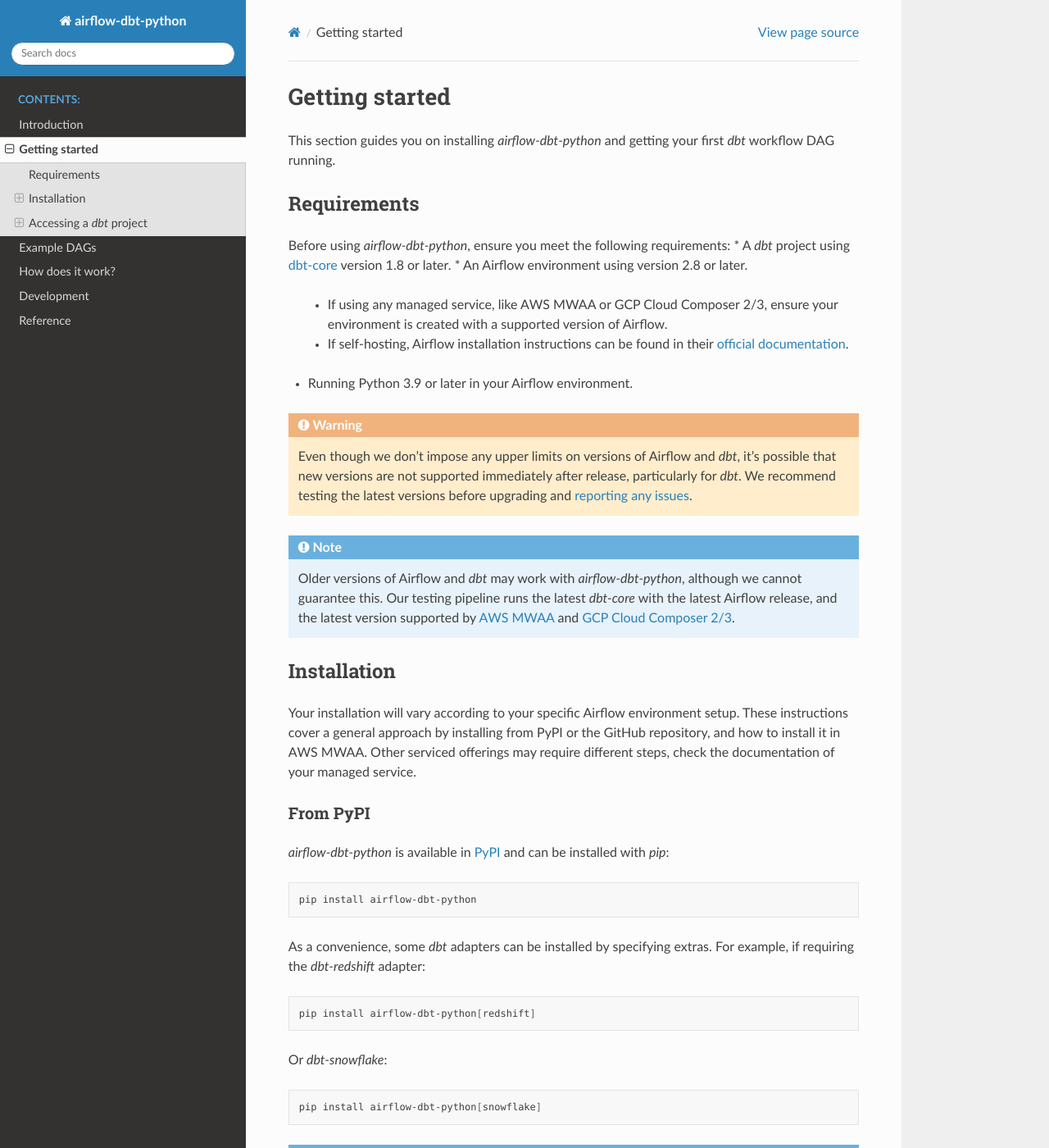
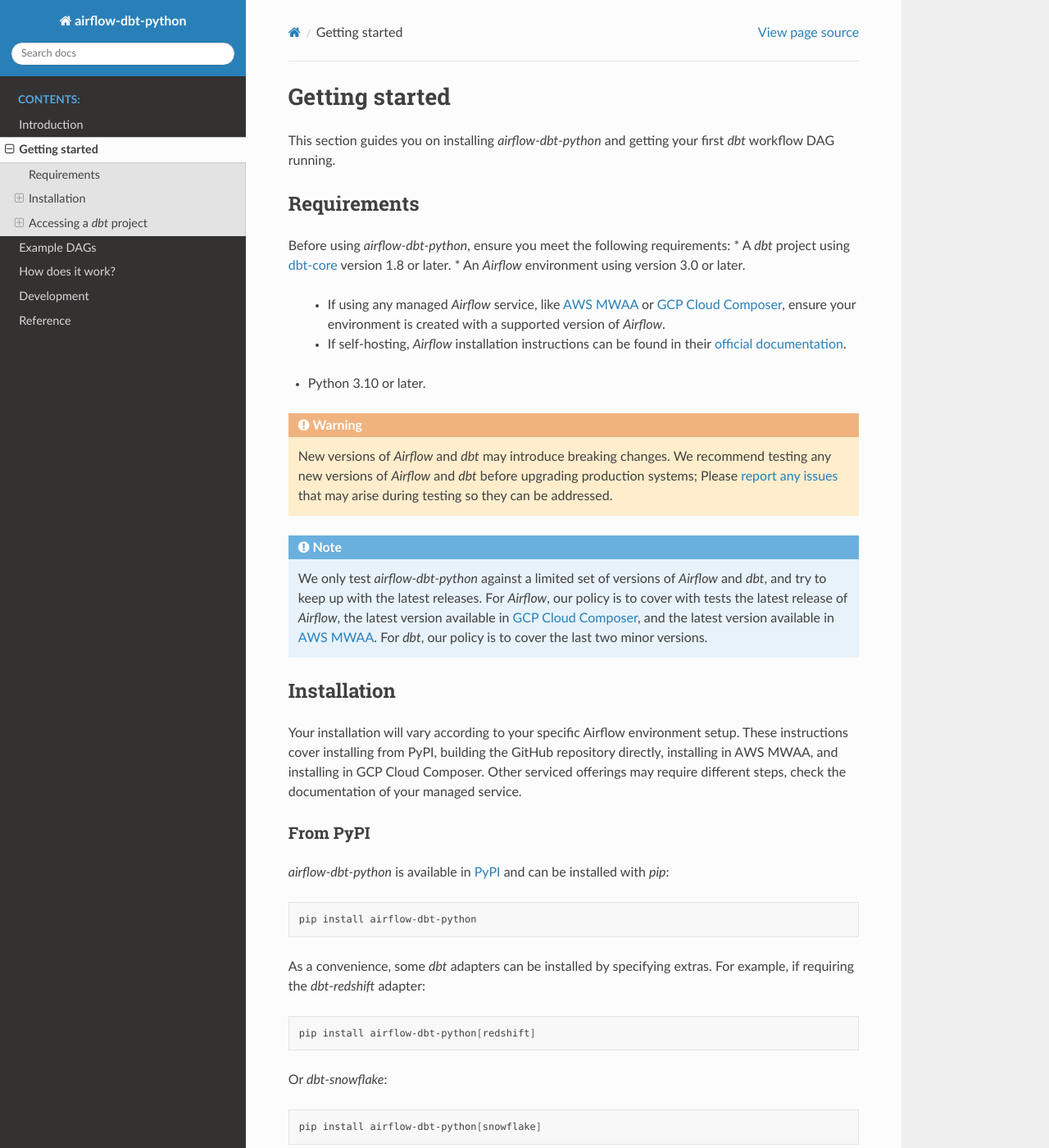
Before and after one commit to blackhole2100/Airflow-operators-hooks-and-utilities-, a Sphinx documentation site: the page built from docs/getting_started.rst, in a window 1280 px wide and 1400 px high. Shown: the whole window at 82% size. Built offline with Sphinx 7.4.7 and the Read the Docs theme 3.1.0, drawn with Linux system fonts in a browser that asks for light colours; a style sheet for code colours, icons or effects is not loaded; some of the changed text lies outside the part shown.

Commit message:
chore: Update documentation to clarify supported airflow/dbt versions

```diff
--- a/docs/example_dags.rst
+++ b/docs/example_dags.rst
@@ -4,7 +4,7 @@
 This section contains a few DAGs showing off some dbt pipelines to get you going.
 
 .. warning::
-   All example DAGs are tested against against ``apache-airflow==2.2.5``. Some changes, like modifying ``import`` statements or changing types, may be required for them to work in environments running other versions of Airflow.
+   All example DAGs are tested against a subset of *Airflow* versions. Some changes, like modifying ``import`` statements or changing types, may be required for them to work in environments running other versions of *Airflow*.
 
 Basic DAG
 ^^^^^^^^^
--- a/docs/getting_started.rst
+++ b/docs/getting_started.rst
@@ -10,23 +10,23 @@
 
 Before using *airflow-dbt-python*, ensure you meet the following requirements:
 * A *dbt* project using `dbt-core <https://pypi.org/project/dbt-core/>`_ version 1.8 or later.
-* An Airflow environment using version 2.8 or later.
+* An *Airflow* environment using version 3.0 or later.
 
-  * If using any managed service, like AWS MWAA or GCP Cloud Composer 2/3, ensure your environment is created with a supported version of Airflow.
-  * If self-hosting, Airflow installation instructions can be found in their `official documentation <https://airflow.apache.org/docs/apache-airflow/stable/installation/index.html>`_.
+  * If using any managed *Airflow* service, like `AWS MWAA <https://aws.amazon.com/managed-workflows-for-apache-airflow/>`_ or `GCP Cloud Composer <https://cloud.google.com/composer>`_, ensure your environment is created with a supported version of *Airflow*.
+  * If self-hosting, *Airflow* installation instructions can be found in their `official documentation <https://airflow.apache.org/docs/apache-airflow/stable/installation/index.html>`_.
 
-* Running Python 3.9 or later in your Airflow environment.
+* Python 3.10 or later.
 
 .. warning::
-   Even though we don't impose any upper limits on versions of Airflow and *dbt*, it's possible that new versions are not supported immediately after release, particularly for *dbt*. We recommend testing the latest versions before upgrading and `reporting any issues <https://github.com/tomasfarias/airflow-dbt-python/issues/new/choose>`_.
+   New versions of *Airflow* and *dbt* may introduce breaking changes. We recommend testing any new versions of *Airflow* and *dbt* before upgrading production systems; Please `report any issues <https://github.com/tomasfarias/airflow-dbt-python/issues/new/choose>`_ that may arise during testing so they can be addressed.
 
 .. note::
-   Older versions of Airflow and *dbt* may work with *airflow-dbt-python*, although we cannot guarantee this. Our testing pipeline runs the latest *dbt-core* with the latest Airflow release, and the latest version supported by `AWS MWAA <https://aws.amazon.com/managed-workflows-for-apache-airflow/>`_ and `GCP Cloud Composer 2/3 <https://aws.amazon.com/managed-workflows-for-apache-airflow/>`_.
+   We only test *airflow-dbt-python* against a limited set of versions of *Airflow* and *dbt*, and try to keep up with the latest releases. For *Airflow*, our policy is to cover with tests the latest release of *Airflow*, the latest version available in `GCP Cloud Composer <https://docs.cloud.google.com/composer/docs/composer-versions>`_, and the latest version available in `AWS MWAA <https://docs.aws.amazon.com/mwaa/latest/userguide/airflow-versions>`_. For *dbt*, our policy is to cover the last two minor versions.
 
 Installation
 ------------
 
-Your installation will vary according to your specific Airflow environment setup. These instructions cover a general approach by installing from PyPI or the GitHub repository, and how to install it in AWS MWAA. Other serviced offerings may require different steps, check the documentation of your managed service.
+Your installation will vary according to your specific Airflow environment setup. These instructions cover installing from PyPI, building the GitHub repository directly, installing in AWS MWAA, and installing in GCP Cloud Composer. Other serviced offerings may require different steps, check the documentation of your managed service.
 
 From PyPI
 ^^^^^^^^^
@@ -62,24 +62,18 @@
    git clone https://github.com/tomasfarias/airflow-dbt-python.git
    cd airflow-dbt-python
 
-And installing with *pip*:
+And build with *uv*:
 
 .. code-block:: shell
 
-   pip install .
+   uv build
 
-Optionally, any *dbt* adapters can be installed by specifying extras:
+In AWS MWAA
+^^^^^^^^^^^
 
-.. code-block:: shell
+Add *airflow-dbt-python* to your ``requirements.txt`` file and edit your *Airflow* environment to use this new ``requirements.txt`` file, or upload it as a plugin.
 
-   pip install .[postgres, redshift, bigquery, snowflake]
-
-Installing in MWAA
-^^^^^^^^^^^^^^^^^^
-
-*airflow-dbt-python* can be installed in an Airflow environment managed by AWS via their `Managed Workflows for Apache Airflow <https://aws.amazon.com/managed-workflows-for-apache-airflow/>`_ service.
-
-To do so, include *airflow-dbt-python* in the *requirements.txt* file provided to MWAA, for example:
+To do so, include *airflow-dbt-python* in the ``requirements.txt`` file provided to AWS MWAA, for example:
 
 .. code-block:: shell
    :caption: requirements.txt
@@ -109,6 +103,21 @@
    :caption: requirements.txt
 
    /usr/local/airflow/plugins/airflow_dbt_python-X.Y.Z-py3-none-any.whl
+
+In GCP Cloud Composer
+^^^^^^^^^^^^^^^^^^^^^
+
+Add *airflow-dbt-python* to your PyPI packages list.
+
+Refer to the `GCP Cloud Composer documentation <https://cloud.google.com/composer/docs/composer-3/install-python-dependencies#install-pypi>`_ on how to do this.
+
+In other managed services
+^^^^^^^^^^^^^^^^^^^^^^^^^
+
+*airflow-dbt-python* should be compatible with most or all *Airflow* managed services. Consult the documentation specific to your provider.
+
+If you notice an issue when installing *airflow-dbt-python* in a specific managed service, please open an `issue <https://github.com/tomasfarias/airflow-dbt-python/issues/new/choose>`_.
+
 
 Accessing a *dbt* project
 -------------------------
```
Also changed, not shown: README.md (+11 -11 lines), docs/development.rst (+9 -7 lines).
